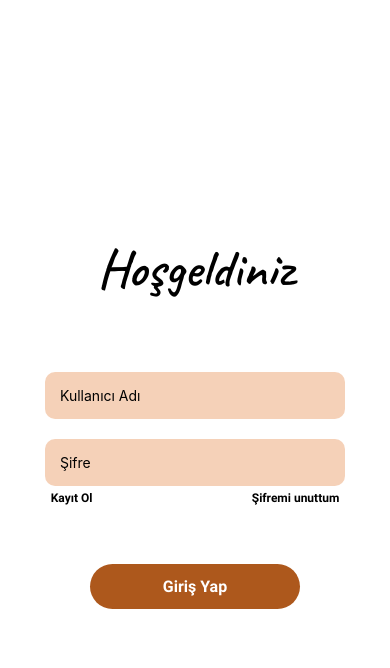
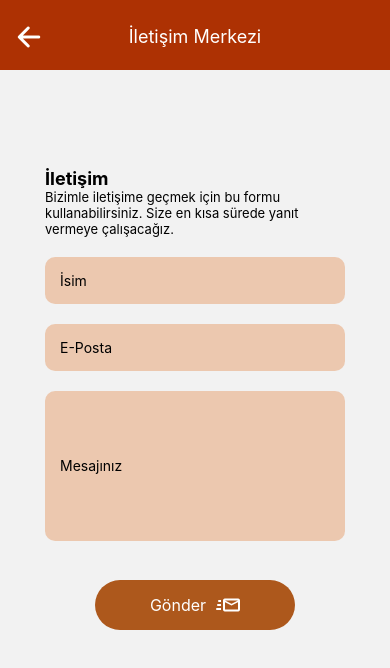
Before and after one commit to Efe-Eroglu/Food-Ordering-App, a React Native app: screen /yardim in a window 390 px wide. Shown: the top 668 px of the page. Built offline with nearby package versions, Linux system fonts and the light colour scheme; no server answers.

Commit message:
Help Screen

```diff
--- a/App.js
+++ b/App.js
@@ -12,6 +12,7 @@ import Favoriler from "./screens/Favoriler";
 import Restoranlar from "./screens/Restoranlar";
 import AccountDetailsScreen from "./screens/AccountDetailsScreen";
 import PastOrdersScreen from "./screens/PastOrdersScreen";
+import HelpScreen from "./screens/HelpScreen";
 
 const Stack = createNativeStackNavigator();
 
@@ -77,14 +78,19 @@ export default function App() {
           component={Restoranlar}
           options={{ headerShown: false }}
         />
-         <Stack.Screen
+        <Stack.Screen
           name="hesapDetay"
           component={AccountDetailsScreen}
           options={{ headerShown: false }}
         />
-          <Stack.Screen
+        <Stack.Screen
           name="gecmisSiparis"
           component={PastOrdersScreen}
+          options={{ headerShown: false }}
+        />
+        <Stack.Screen
+          name="yardim"
+          component={HelpScreen}
           options={{ headerShown: false }}
         />
       </Stack.Navigator>
--- a/components/DetailsMenu.js
+++ b/components/DetailsMenu.js
@@ -44,8 +44,8 @@ export default function DetailsMenu() {
       >
         <Text style={styles.text}>Geçmiş Siparişlerim</Text>
       </TouchableOpacity>
-      <TouchableOpacity style={styles.card} activeOpacity={0.7}>
-        <Text style={styles.text}>Kuponlarım</Text>
+      <TouchableOpacity style={styles.card} activeOpacity={0.7} onPress={()=> navigation.navigate("yardim")}>
+        <Text style={styles.text}>Yardım Merkezi</Text>
       </TouchableOpacity>
       <TouchableOpacity
         style={styles.card}
--- a/components/PastOrderBar.js
+++ b/components/PastOrderBar.js
@@ -3,7 +3,7 @@ import React from "react";
 import { Ionicons } from "@expo/vector-icons";
 import { useNavigation } from "@react-navigation/native";
 
-export default function PastOrderBar() {
+export default function PastOrderBar({title}) {
   const navigation = useNavigation();
 
   return (
@@ -20,7 +20,7 @@ export default function PastOrderBar() {
 
       <View style={styles.right}>
         <View style={styles.content}>
-          <Text style={styles.title}>Geçmiş Siparişler</Text>
+          <Text style={styles.title}>{title}</Text>
         </View>
       </View>
     </View>
--- a/screens/AccountDetailsScreen.js
+++ b/screens/AccountDetailsScreen.js
@@ -7,6 +7,7 @@ import {
 } from "react-native";
 import React, { useCallback, useState } from "react";
 import { useFonts } from "expo-font";
+import PastOrderBar from "../components/PastOrderBar";
 
 export default function AccountDetailsScreen() {
   const [email, setEmail] = useState("");
@@ -33,6 +34,7 @@ export default function AccountDetailsScreen() {
 
   return (
     <View style={styles.container}>
+        <PastOrderBar title={"Hesap Detayları"}/>
         <Text style={styles.title}>Hesap Detayları</Text>
         <TextInput
           style={styles.input}
@@ -93,12 +95,11 @@ export default function AccountDetailsScreen() {
 const styles = StyleSheet.create({
   container: {
     flex: 1,
-    justifyContent: "center",
     alignItems: "center",
   },
   title: {
     fontSize: 48,
-    marginVertical:25,
+    marginVertical:50,
     fontFamily:"Medium"
   },
   input: {
--- /dev/null
+++ b/screens/HelpScreen.js
@@ -0,0 +1,121 @@
+import {
+  Button,
+  StatusBar,
+  StyleSheet,
+  Text,
+  TextInput,
+  TouchableOpacity,
+  View,
+} from "react-native";
+import React, { useEffect, useState } from "react";
+import PastOrderBar from "../components/PastOrderBar";
+import { MaterialCommunityIcons } from "@expo/vector-icons";
+
+export default function HelpScreen() {
+  useEffect(() => {
+    StatusBar.setBackgroundColor("#ad3103");
+    StatusBar.setBarStyle("light-content");
+  }, []);
+
+  const [name, setName] = useState("");
+  const [email, setEmail] = useState("");
+  const [message, setMessage] = useState("");
+
+  return (
+    <View style={styles.container}>
+      <PastOrderBar title={"İletişim Merkezi"} />
+
+      <Text
+        style={{
+          fontWeight: "bold",
+          fontSize: 18,
+          alignSelf: "flex-start",
+          marginLeft: 45,
+          marginTop:"25%"
+        }}
+      >
+        İletişim
+      </Text>
+
+      <Text style={styles.aciklama}>
+        Bizimle iletişime geçmek için bu formu kullanabilirsiniz. Size en kısa
+        sürede yanıt vermeye çalışacağız.
+      </Text>
+
+      <TextInput
+        style={styles.input}
+        autoCapitalize="sentences"
+        autoCorrect={false}
+        placeholder="İsim"
+        selectionColor={"#823d0c"}
+        placeholderTextColor={"black"}
+        onChangeText={(text) => setName(text)}
+      />
+
+      <TextInput
+        style={styles.input}
+        autoCapitalize="none"
+        autoCorrect={false}
+        selectionColor={"#823d0c"}
+        keyboardType="email-address"
+        placeholder="E-Posta"
+        placeholderTextColor={"black"}
+        onChangeText={(text) => setEmail(text)}
+      />
+
+      <TextInput
+        style={[styles.input,{height:150}]}
+        autoCorrect={false}
+        selectionColor={"#823d0c"}
+        placeholder="Mesajınız"
+        placeholderTextColor={"black"}
+        onChangeText={(text) => setMessage(text)}
+      />
+
+      <TouchableOpacity activeOpacity={0.8} style={styles.button}>
+        <Text style={styles.buttonText}>Gönder</Text>
+        <MaterialCommunityIcons
+          name="email-fast-outline"
+          size={24}
+          color="white"
+        />
+      </TouchableOpacity>
+    </View>
+  );
+}
+
+const styles = StyleSheet.create({
+  container: {
+    flex: 1,
+    alignItems: "center",
+  },
+  aciklama: {
+    maxWidth: 300,
+    fontSize: 13,
+  },
+  input: {
+    padding: 15,
+    borderRadius: 10,
+    width: 300,
+    marginTop: 20,
+    backgroundColor: "rgba(222, 105, 22,0.3)",
+  },
+  button: {
+    backgroundColor: "#ad581c",
+    padding: 13,
+    borderRadius: 15,
+    marginTop: 10,
+    width: 200,
+    flexDirection: "row",
+    borderRadius: 50,
+    marginTop: "10%",
+    alignItems: "center",
+    justifyContent: "center",
+  },
+  buttonText: {
+    color: "white",
+    fontSize: 16,
+    textAlign: "center",
+    marginRight: 10,
+  },
+});
--- a/screens/PastOrdersScreen.js
+++ b/screens/PastOrdersScreen.js
@@ -50,7 +50,7 @@ export default function PastOrdersScreen() {
   );
   return (
     <View style={styles.outcontainer}>
-      <PastOrderBar />
+      <PastOrderBar title={"Geçmiş Siparişler"} />
 
       <View style={styles.container}>
         <FlatList
```
